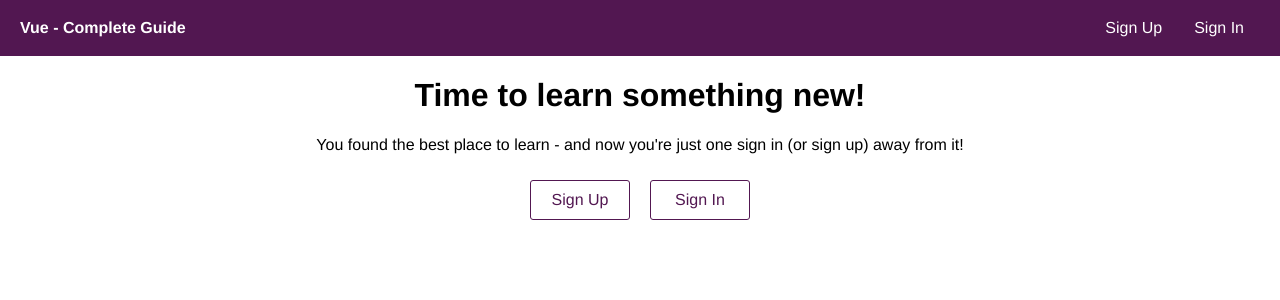
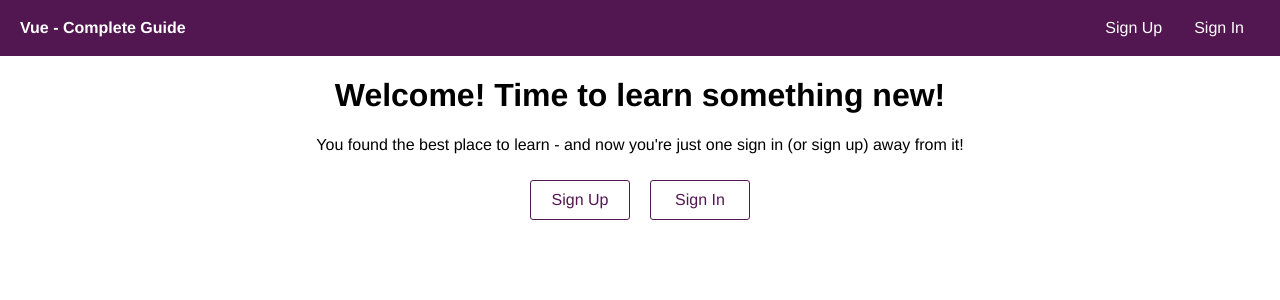
Before and after one commit to IlyaKirsanov/vue-axios-app, a Vue app: page / in a window 1280 px wide. Shown: the top 300 px of the page. Built offline with nearby package versions, Linux system fonts and the light colour scheme; the HTML template or start-up script is replaced by a standard one.

Commit message:
dam commit

```diff
--- a/src/components/welcome/welcome.vue
+++ b/src/components/welcome/welcome.vue
@@ -1,6 +1,6 @@
 <template>
   <div id="welcome">
-    <h1>Time to learn something new!</h1>
+    <h1>Welcome! Time to learn something new!</h1>
     <p>
       You found the best place to learn - and now you're just one sign in (or
       sign up) away from it!
```
